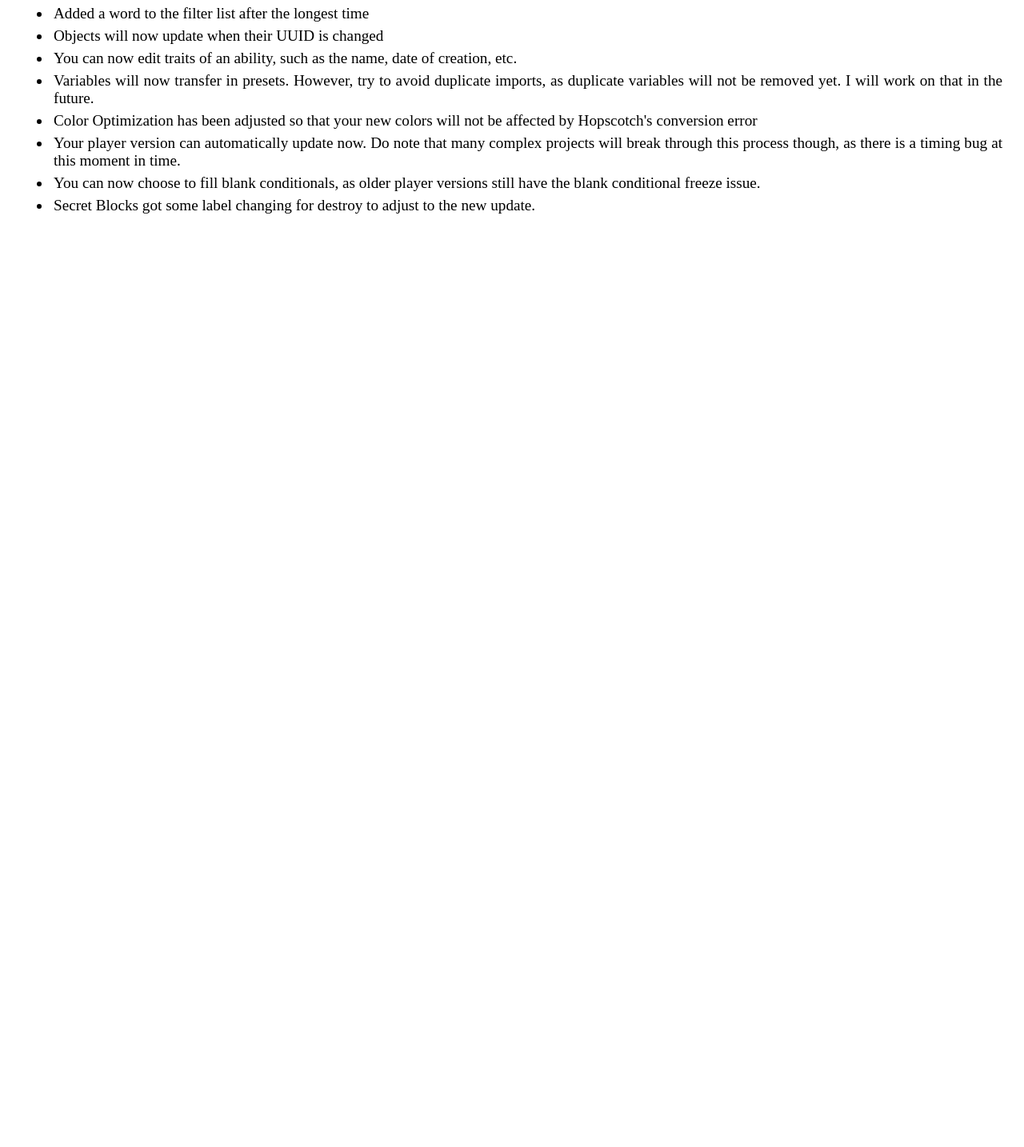
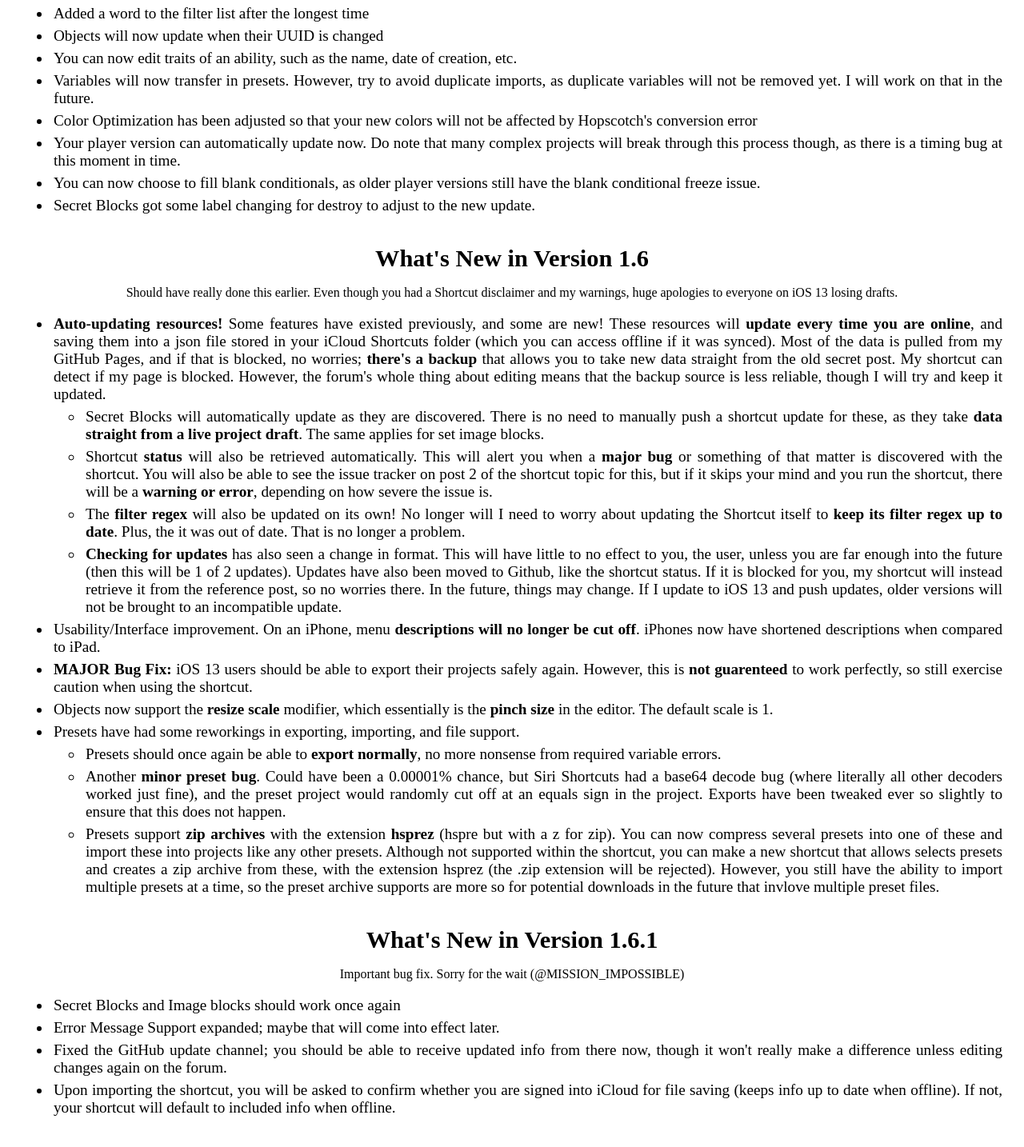
Before and after one commit to AE-Hopscotch/hs-tools, a plain HTML site: page json-shortcut/help-guide.html in a window 1280 px wide. Shown: the part 9058-10492 px from the top of the page at 80% size. Before the commit the page ends 9369 px from the top, so only its background shows below. Drawn offline with nearby package versions, Linux system fonts and the light colour scheme; a web font is replaced by a local one.

Commit message:
Update help-guide.html

```diff
--- a/json-shortcut/help-guide.html
+++ b/json-shortcut/help-guide.html
@@ -178,6 +178,7 @@
 				<a href="#v1.3" onclick="testclose()"><i class="fa fa-fw fa-file-text-o"> </i> v1.3</a>
 				<a href="#v1.4" onclick="testclose()"><i class="fa fa-fw fa-file-text-o"> </i> v1.4</a>
 				<a href="#v1.5" onclick="testclose()"><i class="fa fa-fw fa-file-text-o"> </i> v1.5</a>
+				<a href="#v1.6" onclick="testclose()"><i class="fa fa-fw fa-file"> </i> v1.6</a>
 			</div>
 			<a href="#"><i class="fa fa-fw fa-empty"> </i> Special Thanks</a>
 			<a href="#"><i class="fa fa-fw fa-"> </i> Special Thanks</a>
@@ -527,6 +528,36 @@
 				<li>Secret Blocks got some label changing for destroy to adjust to the new update.</li>
 			</ul>
 
+			<h2 id="v1.6">What's New in Version 1.6</h2>
+			<p style='text-align:center;'>Should have really done this earlier. Even though you had a Shortcut disclaimer and my warnings, huge apologies to everyone on iOS 13 losing drafts.</p>
+			<ul style='text-align:justify;'>
+				<li><b>Auto-updating resources!</b> Some features have existed previously, and some are new! These resources will <b>update every time you are online</b>, and saving them into a json file stored in your iCloud Shortcuts folder (which you can access offline if it was synced). Most of the data is pulled from my GitHub Pages, and if that is blocked, no worries; <b>there's a backup</b> that allows you to take new data straight from the old secret post. My shortcut can detect if my page is blocked. However, the forum's whole thing about editing means that the backup source is less reliable, though I will try and keep it updated.</li>
+				<ul>
+					<li>Secret Blocks will automatically update as they are discovered. There is no need to manually push a shortcut update for these, as they take <b>data straight from a live project draft</b>. The same applies for set image blocks.</li>
+					<li>Shortcut <b>status</b> will also be retrieved automatically. This will alert you when a <b>major bug</b> or something of that matter is discovered with the shortcut. You will also be able to see the issue tracker on post 2 of the shortcut topic for this, but if it skips your mind and you run the shortcut, there will be a <b>warning or error</b>, depending on how severe the issue is.</li>
+					<li>The <b>filter regex</b> will also be updated on its own! No longer will I need to worry about updating the Shortcut itself to <b>keep its filter regex up to date</b>. Plus, the it was out of date. That is no longer a problem.</li>
+					<li><b>Checking for updates</b> has also seen a change in format. This will have little to no effect to you, the user, unless you are far enough into the future (then this will be 1 of 2 updates). Updates have also been moved to Github, like the shortcut status. If it is blocked for you, my shortcut will instead retrieve it from the reference post, so no worries there. In the future, things may change. If I update to iOS 13 and push updates, older versions will not be brought to an incompatible update.</li>
+				</ul>
+				<li>Usability/Interface improvement. On an iPhone, menu <b>descriptions will no longer be cut off</b>. iPhones now have shortened descriptions when compared to iPad.</li>
+				<li><b>MAJOR Bug Fix:</b> iOS 13 users should be able to export their projects safely again. However, this is <b>not guarenteed</b> to work perfectly, so still exercise caution when using the shortcut.</li>
+				<li>Objects now support the <b>resize scale</b> modifier, which essentially is the <b>pinch size</b> in the editor. The default scale is 1.</li>
+				<li>Presets have had some reworkings in exporting, importing, and file support.</li>
+				<ul>
+					<li>Presets should once again be able to <b>export normally</b>, no more nonsense from required variable errors.</li>
+					<li>Another <b>minor preset bug</b>. Could have been a 0.00001% chance, but Siri Shortcuts had a base64 decode bug (where literally all other decoders worked just fine), and the preset project would randomly cut off at an equals sign in the project. Exports have been tweaked ever so slightly to ensure that this does not happen.</li>
+					<li>Presets support <b>zip archives</b> with the extension <b>hsprez</b> (hspre but with a z for zip). You can now compress several presets into one of these and import these into projects like any other presets. Although not supported within the shortcut, you can make a new shortcut that allows selects presets and creates a zip archive from these, with the extension hsprez (the .zip extension will be rejected). However, you still have the ability to import multiple presets at a time, so the preset archive supports are more so for potential downloads in the future that invlove multiple preset files.</li>
+				</ul>
+			</ul>
+
+			<h2 id="v1.6.1">What's New in Version 1.6.1</h2>
+			<p style='text-align:center;'>Important bug fix. Sorry for the wait (@MISSION_IMPOSSIBLE)</p>
+			<ul style='text-align:justify;'>
+				<li>Secret Blocks and Image blocks should work once again</li>
+				<li>Error Message Support expanded; maybe that will come into effect later.</li>
+				<li>Fixed the GitHub update channel; you should be able to receive updated info from there now, though it won't really make a difference unless editing changes again on the forum.</li>
+				<li>Upon importing the shortcut, you will be asked to confirm whether you are signed into iCloud for file saving (keeps info up to date when offline). If not, your shortcut will default to included info when offline.</li>
+			</ul>
+
 		</div>
 
 		<div id="overlay" onclick="closeNav()" style="z-index: 3; background-color: #444; display: block; position: fixed; width: 100%; height: 100%; top:0; left: 200%; opacity: 0; transition: opacity 0.5s;"></div>
```
